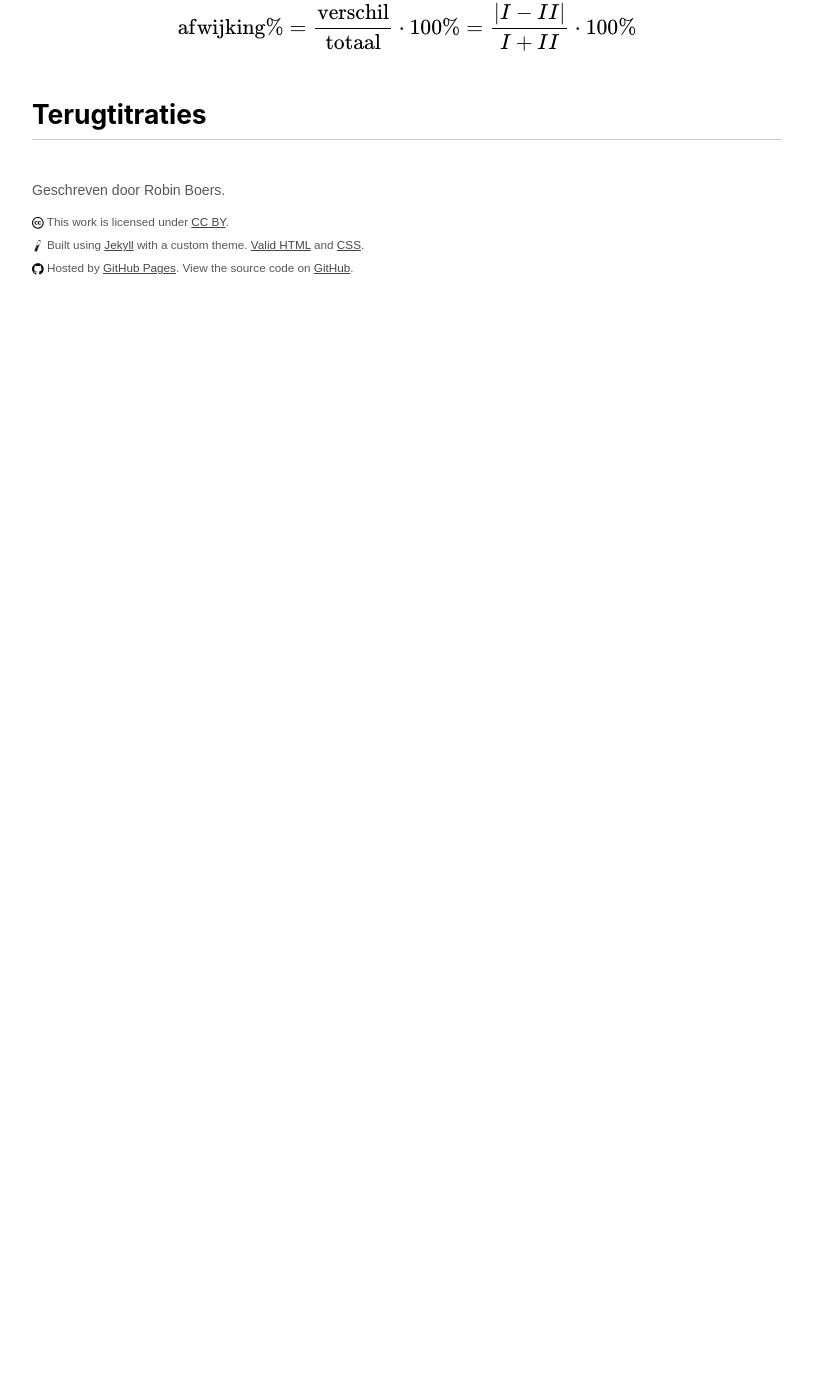
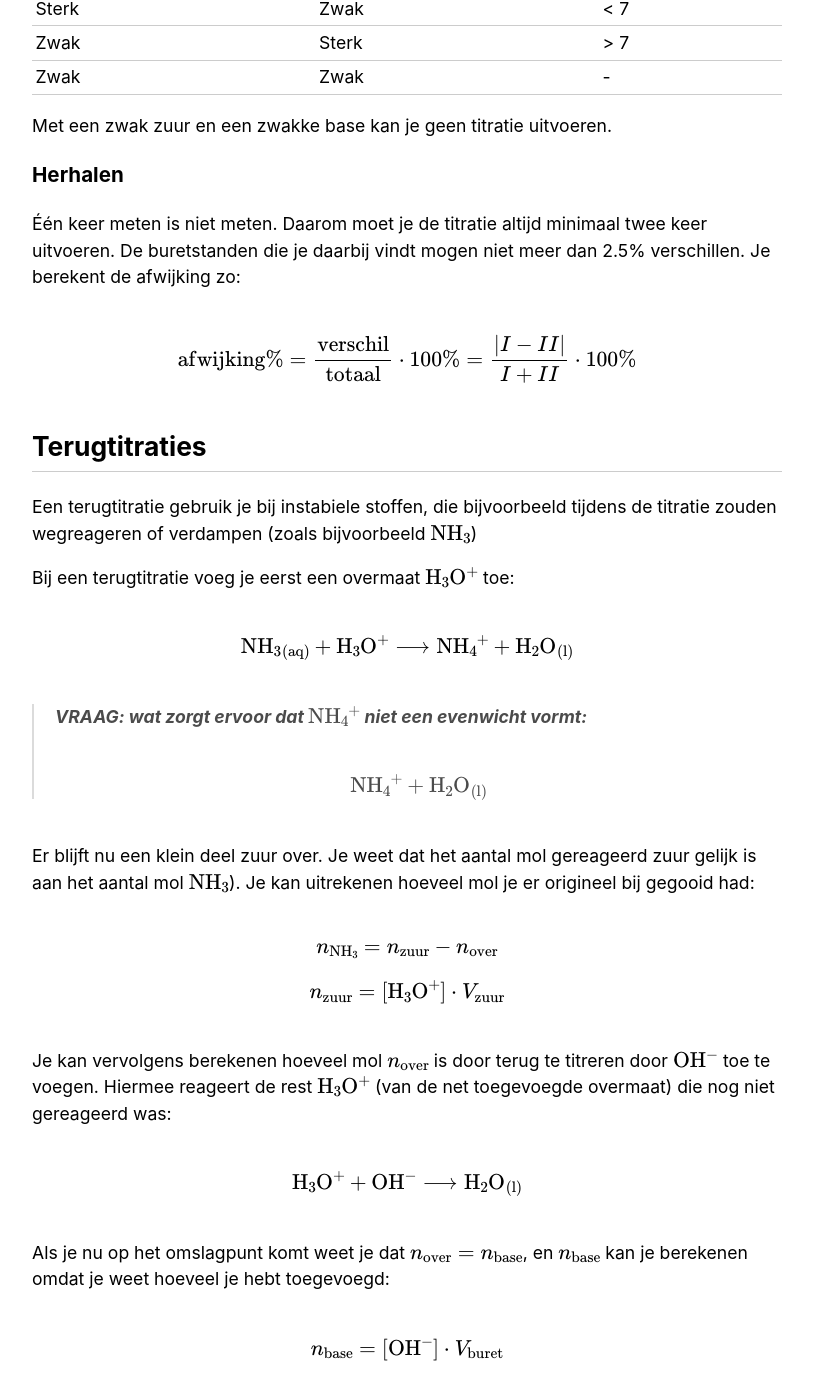
Before and after one commit to RobinBoers/school.geheimesite.nl, a Jekyll site: the page built from 5VWO/TW3/Scheikunde.md, in a window 1280 px wide and 1400 px high, scrolled down 6198 px. Shown: the whole window, without its empty margins (233-1046 px from the left). Built offline with Jekyll 4.4.1, drawn with Linux system fonts in a browser that asks for light colours; our own code applies the rules of GitHub Pages for plain Markdown files; before the commit the page ends 6548 px from its top, so only the background shows below that; some of the changed text lies outside the part shown.

Commit message:
Add section on terugtitreren

```diff
--- a/5VWO/TW3/Scheikunde.md
+++ b/5VWO/TW3/Scheikunde.md
@@ -39,7 +39,7 @@ De voorwaarde is wel dat het zuur dat steeds ontstaat nog steeds boven \\(\ce{CO
 
 Dit is alleen van toepassing op zwakke zuren. Een sterk zuur ioniseert volledig (dus dan is de reactie tussen de base en \\(\ce{H3O+}\\))
 
-**VRAAG: Hoe werkt het als de base ook meerwaarig is (zoals hier)? Zou er \\(\ce{H2CO3 = H2O\_{(l)} + CO2\_{(g)}}\\) kunnen ontstaan?**
+> **VRAAG: Hoe werkt het als de base ook meerwaarig is (zoals hier)? Zou er \\(\ce{H2CO3 = H2O\_{(l)} + CO2\_{(g)}}\\) kunnen ontstaan?**
 
 ## pH van een sterk zuur
 
@@ -86,7 +86,7 @@ Je kan hier op dezelfde manier met een BOEC-schema \\(\ce{[OH-]}\\) berekenen. J
 \\[\ce{pOH = -log(x) = ...}\\]
 \\[\ce{pH = 14 - pOH = ...}\\]
 
-**VRAAG: hoe werkt het met een sterke base?**
+> **VRAAG: hoe werkt het met een sterke base?**
 
 ## Verhouding bij een ingesteld pH
 
@@ -157,6 +157,19 @@ Op het omslagpunt is het aantal mol zuur gelijk aan het aantal mol base. Hiermee
 
 Je neemt voor \\(V\_{\text{opl}}\\) de hoeveelheid die je in het begin uit je oplossing nam (in dit geval 10mL). Je wil namelijk de concentratie in de originele oplossing weten, niet in de nieuwe oplossing die je zojuist gemaakt hebt (door het toevoegen van base).
 
+### Indicator kiezen
+
+Je kiest de indicator op basis van de pH van het omslagpunt.
+
+| Zuur  | Base  | pH  |
+|-------|-------|-----|
+| Sterk | Sterk | 7   |
+| Sterk | Zwak  | < 7 |
+| Zwak  | Sterk | > 7 |
+| Zwak  | Zwak  | -   |
+
+Met een zwak zuur en een zwakke base kan je geen titratie uitvoeren.
+
 ### Herhalen
 
 Één keer meten is niet meten. Daarom moet je de titratie altijd minimaal twee keer uitvoeren. De buretstanden die je daarbij vindt mogen niet meer dan 2.5% verschillen. Je berekent de afwijking zo:
@@ -164,3 +177,26 @@ Je neemt voor \\(V\_{\text{opl}}\\) de hoeveelheid die je in het begin uit je op
 \\[\text{afwijking}\% = \frac{\text{verschil}}{\text{totaal}} \cdot 100\% = \frac{\|I - II\|}{I + II} \cdot 100\%\\]
 
 ## Terugtitraties
+
+Een terugtitratie gebruik je bij instabiele stoffen, die bijvoorbeeld tijdens de titratie zouden wegreageren of verdampen (zoals bijvoorbeeld \\(\ce{NH3}\\))
+
+Bij een terugtitratie voeg je eerst een overmaat \\(\ce{H3O+}\\) toe:
+
+\\[\ce{NH3\_{(aq)} + H3O+ -> NH4+ + H2O\_{(l)}}\\]
+
+> **VRAAG: wat zorgt ervoor dat \\(\ce{NH4+}\\) niet een evenwicht vormt:**
+>
+> \\[\ce{NH4+ + H2O\_{(l)}}\\]
+
+Er blijft nu een klein deel zuur over. Je weet dat het aantal mol gereageerd zuur gelijk is aan het aantal mol \\(\ce{NH3}\\)). Je kan uitrekenen hoeveel mol je er origineel bij gegooid had:
+
+\\[n_{\ce{NH3}} = n_{\text{zuur}} - n_{\text{over}}\\]
+\\[n_{\text{zuur}} = \ce{[H3O+]} \cdot V_{\text{zuur}}\\]
+
+Je kan vervolgens berekenen hoeveel mol \\(n_{\text{over}}\\) is door terug te titreren door \\(\ce{OH-}\\) toe te voegen. Hiermee reageert de rest \\(\ce{H3O+}\\)  (van de net toegevoegde overmaat) die nog niet gereageerd was:
+
+\\[\ce{H3O+ + OH- -> H2O\_{(l)}}\\]
+
+Als je nu op het omslagpunt komt weet je dat \\(n_{\text{over}} = n_{\text{base}}\\), en \\(n_{\text{base}}\\) kan je berekenen omdat je weet hoeveel je hebt toegevoegd:
+
+\\[n_{\text{base}} = \ce{[OH-]} \cdot V_{\text{buret}}\\]
```
